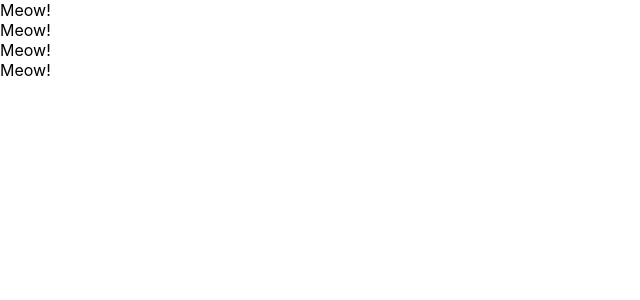
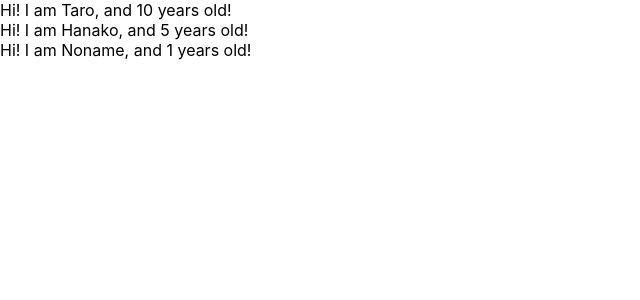
Before and after one commit to tm-hirai/udemy-react-redux-application, a React (Create React App) app: page / in a window 1280 px wide. Shown: the top 300 px of the page, without its empty margins (0-640 px from the left). Built offline with nearby package versions, Linux system fonts and the light colour scheme.

Commit message:
learn props of component

```diff
--- a/src/App.js
+++ b/src/App.js
@@ -1,34 +1,25 @@
 import React from 'react';
 
-// class App extends React.Component {
-//   render() {
-//     // const greeting = "Hi Tom"
-//     // const dom = <h1 className="foo">{greeting}</h1>
-//     // return (
-//     //   dom
-//     // );
-//     return (
-//       <React.Fragment>
-//         <label htmlFor="bar">bar</label>
-//         < input type="text" onChange={() => { console.log("clicked") }} />
-//       </React.Fragment>
-//     )
-
-
-
-//   }
-// }
-
 const App = () => {
+  const profiles = [
+    { name: "Taro", age: 10 },
+    { name: "Hanako", age: 5 },
+    { name: "Noname" },
+  ]
   return <div>
-    <Cat />
-    <Cat />
-    <Cat />
-    <Cat />
+    {
+      profiles.map((profile, index) => {
+        return <User name={profile.name} age={profile.age} key={index} />
+      })
+    }
   </div>
 }
-const Cat = () => {
-  return <div>Meow!</div>
+const User = (props) => {
+  return <div>Hi! I am {props.name}, and {props.age} years old!</div>
+}
+
+User.defaultProps = {
+  age: 1
 }
 
 export default App;
```
